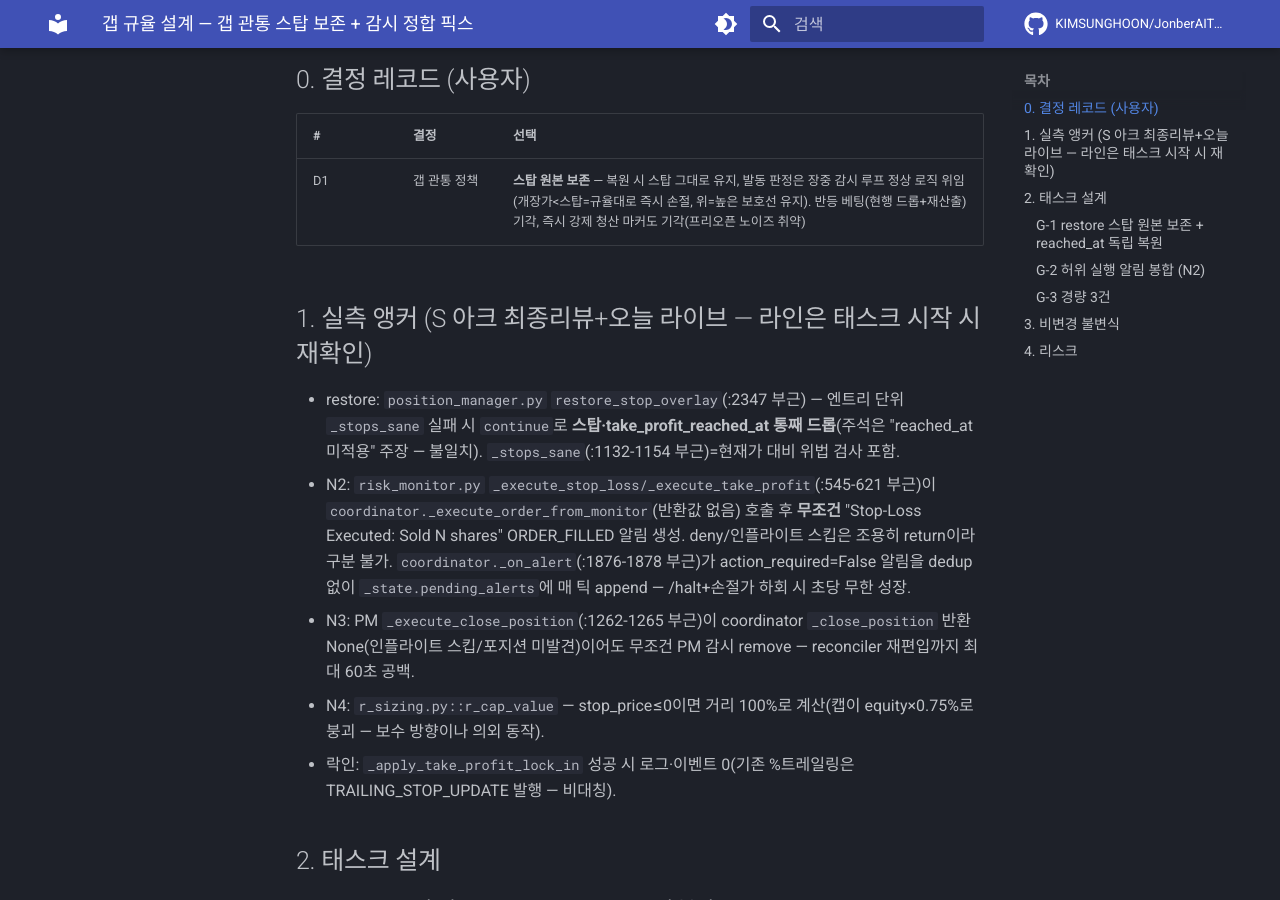
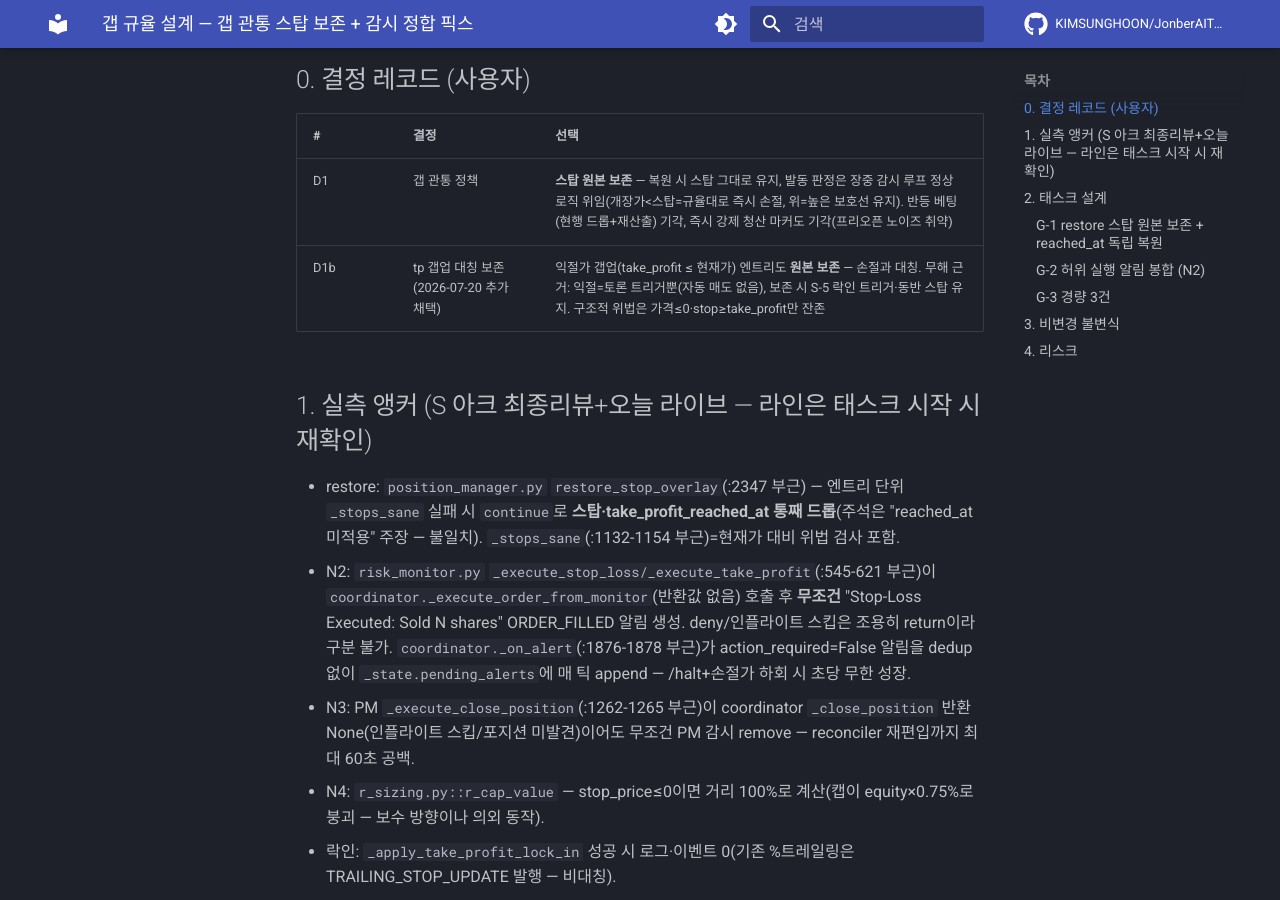
Before and after one commit to KIMSUNGHOON/JonberAITrading, an MkDocs documentation site: the page built from docs/superpowers/specs/2026-07-20-gap-discipline-design.md, in a window 1280 px wide and 900 px high, scrolled down 460 px. Built offline with MkDocs 1.6.1 and Material for MkDocs 9.7.7, drawn with Linux system fonts in a browser that asks for light colours; comment, search, counter and statistics services are not loaded.

Commit message:
docs(spec): D1b 채택 — tp 갭업 엔트리도 restore 원본 보존(손절과 대칭)
Co-Authored-By: Claude Fable 5 <noreply@anthropic.com>

```diff
--- a/docs/superpowers/specs/2026-07-20-gap-discipline-design.md
+++ b/docs/superpowers/specs/2026-07-20-gap-discipline-design.md
@@ -9,6 +9,7 @@
 | # | 결정 | 선택 |
 |---|------|------|
 | D1 | 갭 관통 정책 | **스탑 원본 보존** — 복원 시 스탑 그대로 유지, 발동 판정은 장중 감시 루프 정상 로직 위임(개장가<스탑=규율대로 즉시 손절, 위=높은 보호선 유지). 반등 베팅(현행 드롭+재산출) 기각, 즉시 강제 청산 마커도 기각(프리오픈 노이즈 취약) |
+| D1b | tp 갭업 대칭 보존 (2026-07-20 추가 채택) | 익절가 갭업(take_profit ≤ 현재가) 엔트리도 **원본 보존** — 손절과 대칭. 무해 근거: 익절=토론 트리거뿐(자동 매도 없음), 보존 시 S-5 락인 트리거·동반 스탑 유지. 구조적 위법은 가격≤0·stop≥take_profit만 잔존 |
 
 ## 1. 실측 앵커 (S 아크 최종리뷰+오늘 라이브 — 라인은 태스크 시작 시 재확인)
 - restore: `position_manager.py` `restore_stop_overlay`(:2347 부근) — 엔트리 단위 `_stops_sane` 실패 시 `continue`로 **스탑·take_profit_reached_at 통째 드롭**(주석은 "reached_at 미적용" 주장 — 불일치). `_stops_sane`(:1132-1154 부근)=현재가 대비 위법 검사 포함.
```
